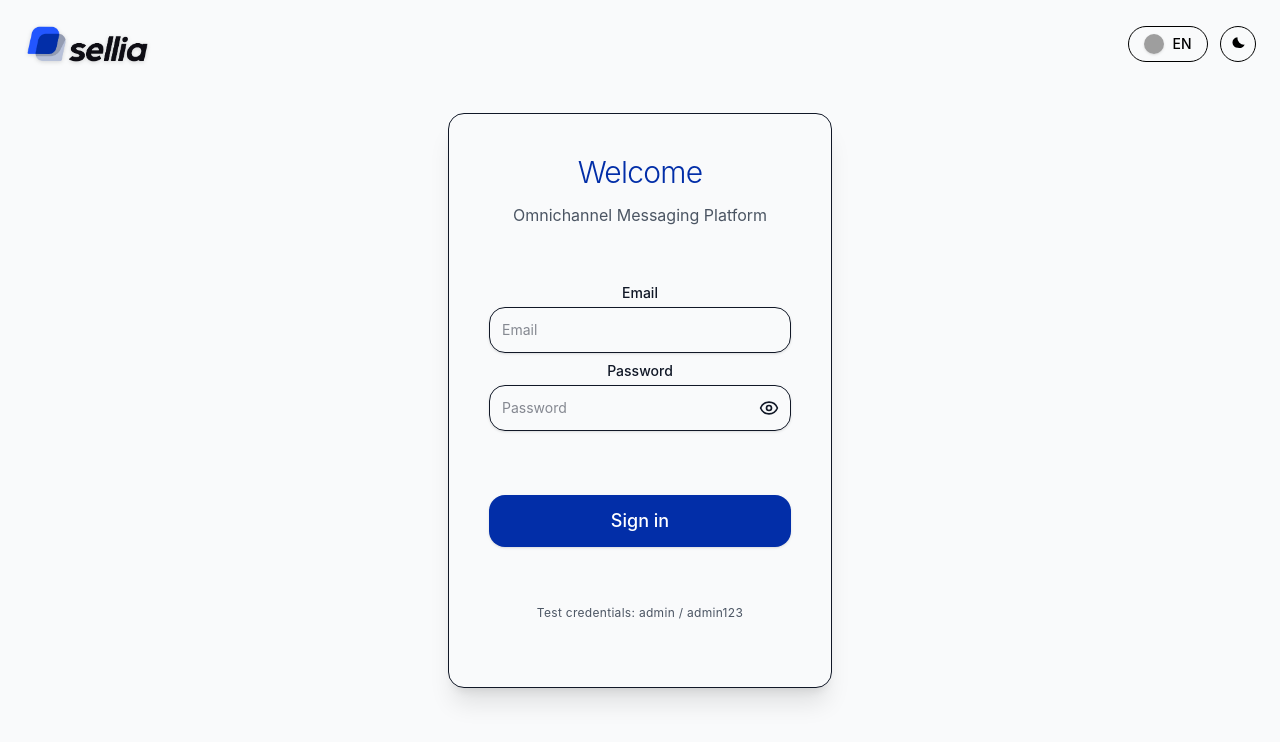
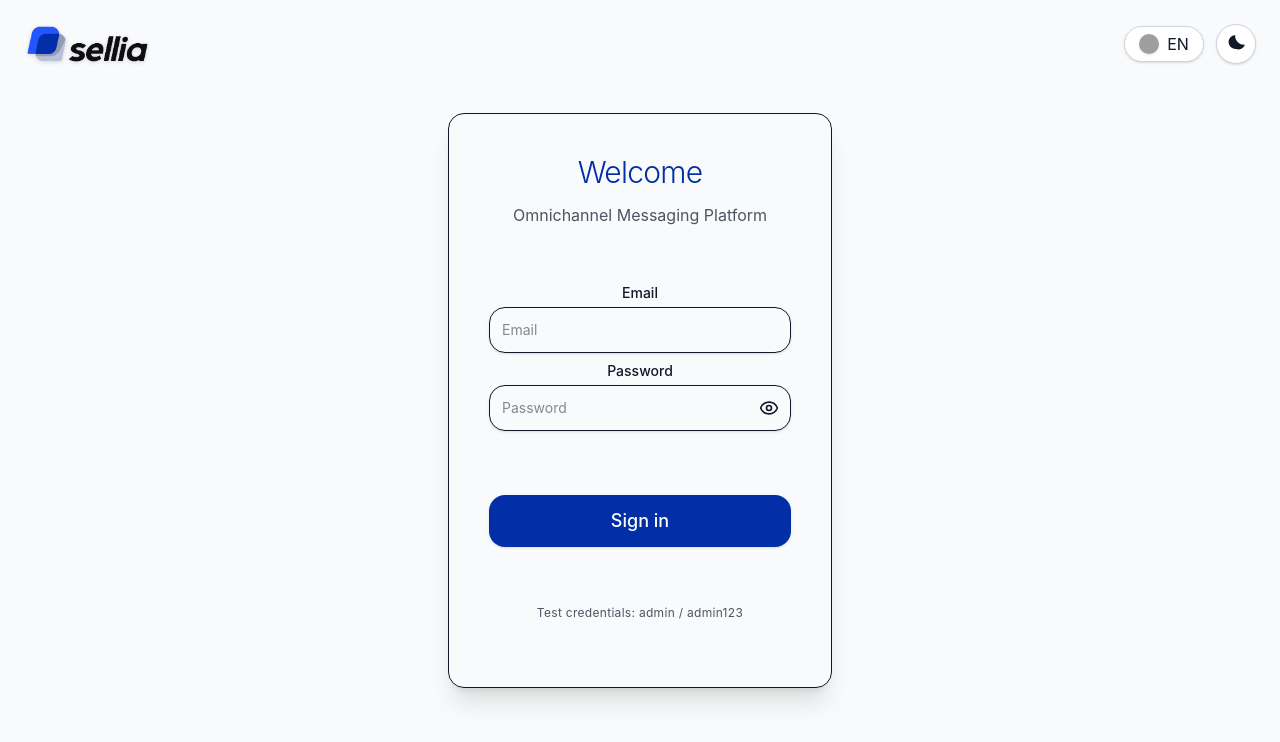
Before and after one commit to feercastillob/sellia-messaging-web, a Vue app: page / in a window 1280 px wide. Shown: the top 742 px of the page. Built offline with nearby package versions, Linux system fonts and the light colour scheme; no server answers; grey boxes are pictures that could not be loaded.

Commit message:
refactor: improve button styling and accessibility in LanguageToggle and ThemeToggle components

```diff
--- a/src/components/atoms/themes/LanguageToggle.vue
+++ b/src/components/atoms/themes/LanguageToggle.vue
@@ -1,23 +1,25 @@
 <template>
   <button
+    class="border-outline bg-on-primary hover:bg-surface-variant focus:ring-primary dark:border-outline dark:bg-surface dark:hover:bg-surface-variant dark:focus:ring-primary dark:focus:ring-offset-background relative flex h-9 w-20 items-center justify-center overflow-hidden rounded-full border shadow-sm transition-all duration-300 focus:ring-2 focus:ring-offset-2 focus:outline-none"
+    aria-label="Cambiar idioma"
     @click="toggleLanguage"
-    class="relative overflow-hidden flex items-center justify-center w-20 h-9 rounded-full border border-border-default bg-bg-surface hover:bg-bg-bubble transition-all duration-300 text-sm font-medium text-text-default"
-    aria-label="Cambiar idioma"
   >
-    <transition name="fade" mode="out-in">
+    <transition mode="out-in" name="fade">
       <div :key="language" class="absolute inset-0 flex items-center justify-center gap-2">
         <img
+          class="h-5 w-5 rounded-full object-cover shadow-sm"
+          :alt="language === 'es' ? 'Español' : 'English'"
           :src="language === 'es' ? flagEs : flagEn"
-          :alt="language === 'es' ? 'Español' : 'English'"
-          class="w-5 h-5 rounded-full object-cover shadow-sm"
         />
-        <span class="hidden sm:inline">{{ language.toUpperCase() }}</span>
+        <span class="text-on-surface dark:text-on-surface hidden transition-colors sm:inline">
+          {{ language.toUpperCase() }}
+        </span>
       </div>
     </transition>
   </button>
 </template>
 
-<script setup lang="ts">
+<script lang="ts" setup>
   import { ref, onMounted, watch } from 'vue';
   import { useI18n } from 'vue-i18n';
 
@@ -49,11 +51,13 @@
     locale.value = val;
   });
 </script>
+
 <style scoped>
   .fade-enter-active,
   .fade-leave-active {
     transition: opacity 0.25s ease;
   }
+
   .fade-enter-from,
   .fade-leave-to {
     opacity: 0;
--- a/src/components/atoms/themes/ThemeToggle.vue
+++ b/src/components/atoms/themes/ThemeToggle.vue
@@ -1,18 +1,19 @@
 <template>
   <button
+    class="border-outline bg-on-primary hover:bg-surface-variant focus:ring-primary dark:border-outline dark:bg-surface dark:hover:bg-surface-variant dark:focus:ring-primary dark:focus:ring-offset-background relative flex h-10 w-10 items-center justify-center rounded-full border shadow-sm transition-all duration-300 focus:ring-2 focus:ring-offset-2 focus:outline-none"
+    aria-label="Cambiar tema"
     @click="toggleTheme"
-    class="p-2 rounded-full border border-border-default bg-bg-surface hover:bg-bg-bubble transition-all duration-300 relative w-9 h-9 flex items-center justify-center overflow-hidden"
-    aria-label="Cambiar tema"
   >
     <transition name="fade" mode="out-in">
       <component
         :is="isDark ? IconSun : IconMoon"
         :key="isDark ? 'sun' : 'moon'"
-        class="w-5 h-5 text-text-default"
+        class="text-on-surface dark:text-on-surface h-5 w-5 transition-colors"
       />
     </transition>
   </button>
 </template>
+
 <script setup lang="ts">
   import { ref, onMounted } from 'vue';
   import IconSun from '@/components/atoms/icons/IconSun.vue';
@@ -43,6 +44,7 @@
     }
   }
 </script>
+
 <style scoped>
   .fade-enter-active,
   .fade-leave-active {
```
Also changed, not shown: 1 other file (tests, documents, lock files or other folders).
